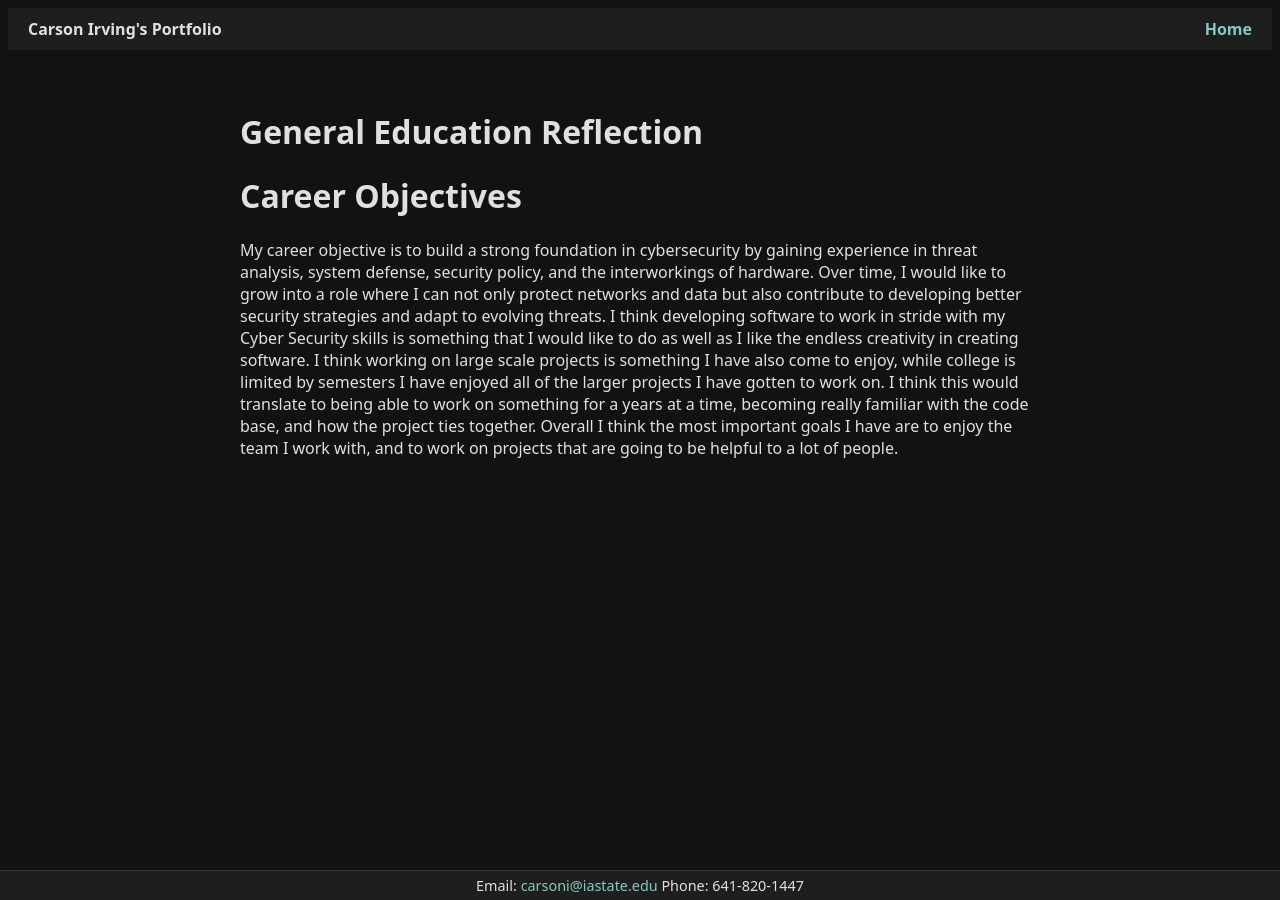
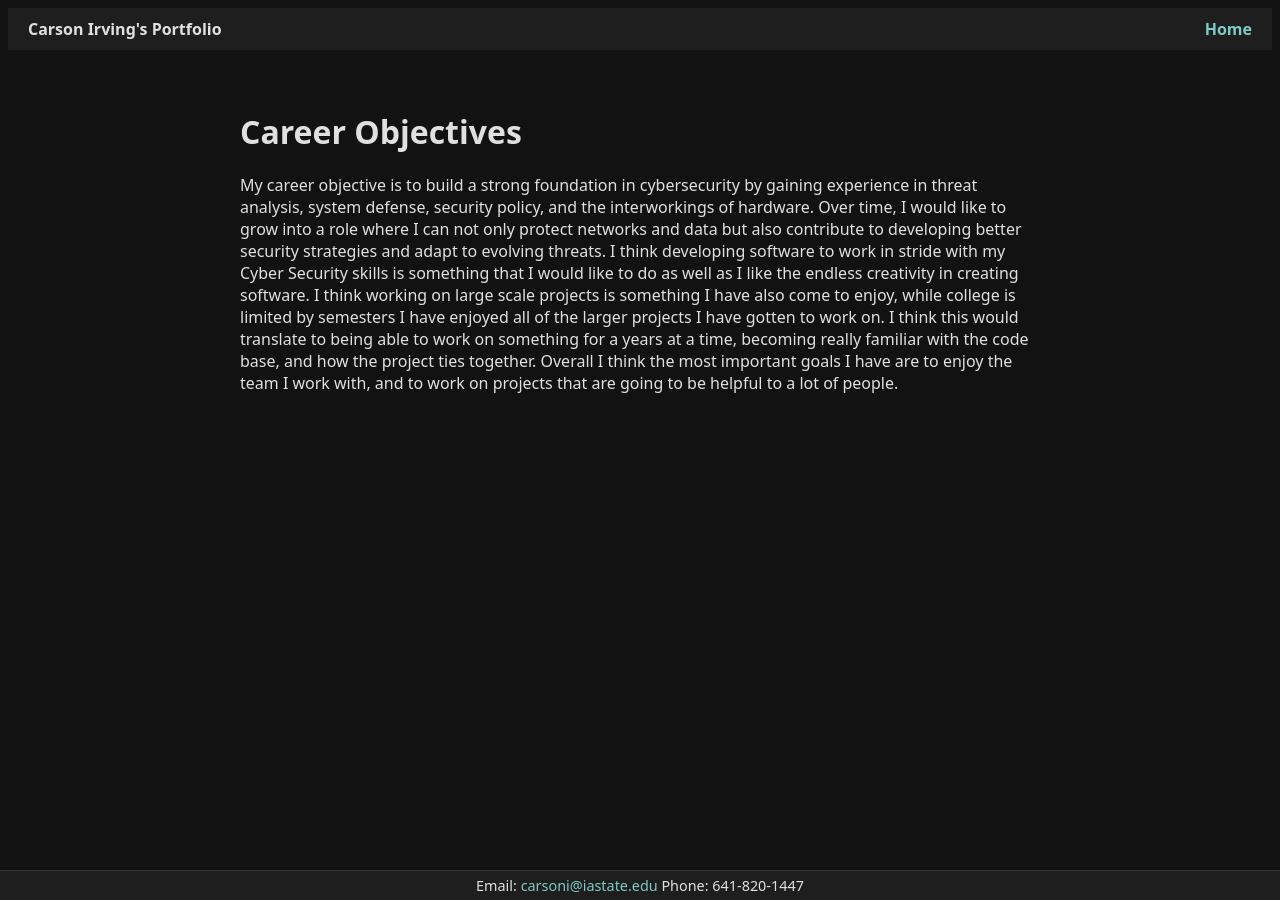
Before and after one commit to carsoni4/carsoni4.github.io, a Jekyll site: the page built from papers/careerobjectives.md, in a window 1280 px wide. Built offline with Jekyll 4.4.1, drawn with Linux system fonts in a browser that asks for light colours.

Commit message:
Update careerobjectives.md

```diff
--- a/papers/careerobjectives.md
+++ b/papers/careerobjectives.md
@@ -1,9 +1,7 @@
 ---
 layout: paper
-title: General Education Reflection
+title: Career Objectives
 ---
-
-# Career Objectives
 
 My career objective is to build a strong foundation in cybersecurity by gaining experience in threat analysis,
 system defense, security policy, and the interworkings of hardware. Over time, I would like to grow into a role
```
